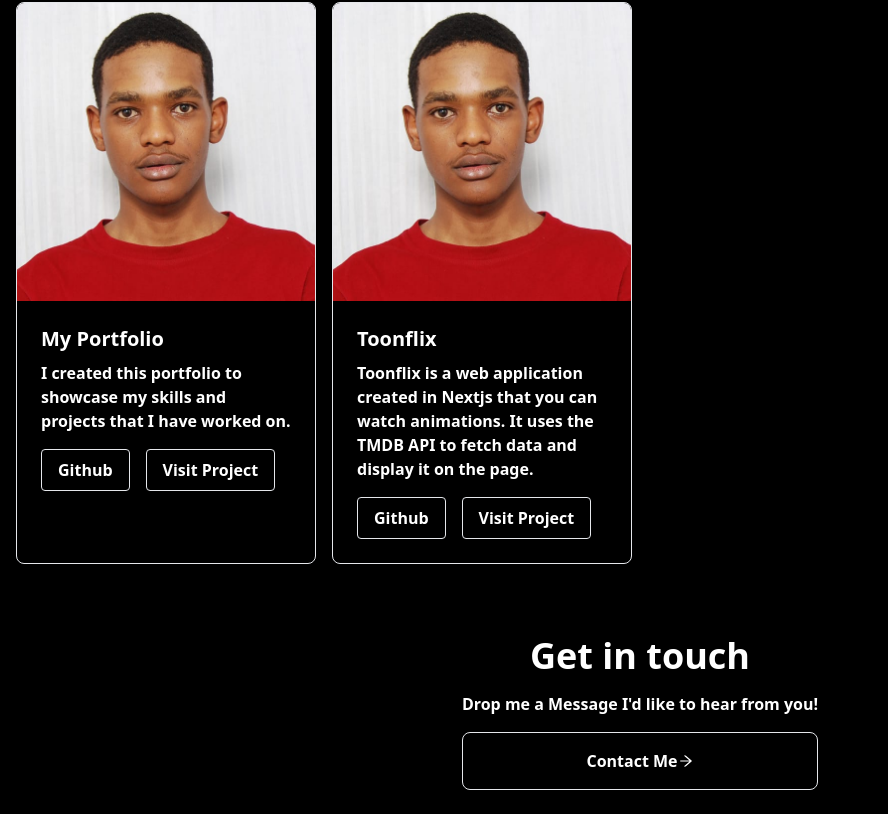
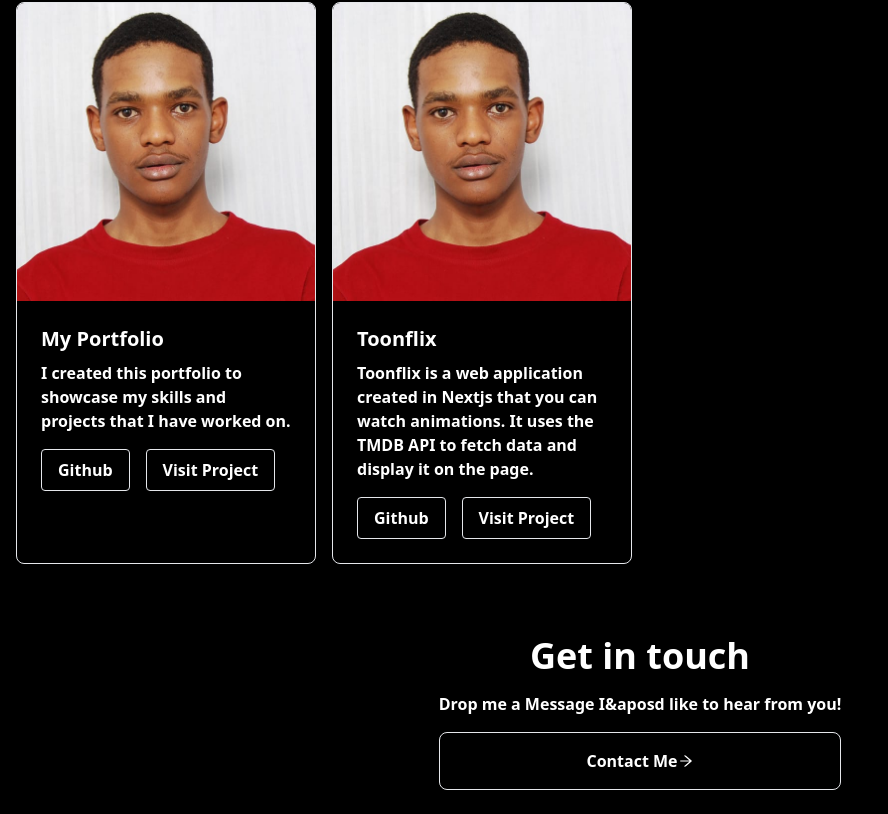
Before and after one commit to mbpII/portfolio, a Next.js app: page / in a window 1280 px wide. Shown: the part 1390-2204 px from the top of the page, without its empty margins (0-888 px from the left). Built offline with nearby package versions, Linux system fonts and the light colour scheme.

Commit message:
updated comma in contact section

```diff
--- a/src/components/Contact.js
+++ b/src/components/Contact.js
@@ -7,7 +7,7 @@ function Contact() {
       <div className="">
         <h1 className="font-bold text-4xl">Get in touch</h1>
         <h1 className="text-base font-semibold pt-4">
-          Drop me a Message I'd like to hear from you!
+          Drop me a Message I&aposd like to hear from you!
         </h1>
         <h1 className="flex items-center justify-center font-bold p-4 rounded-lg border mt-4">
           Contact Me
```
